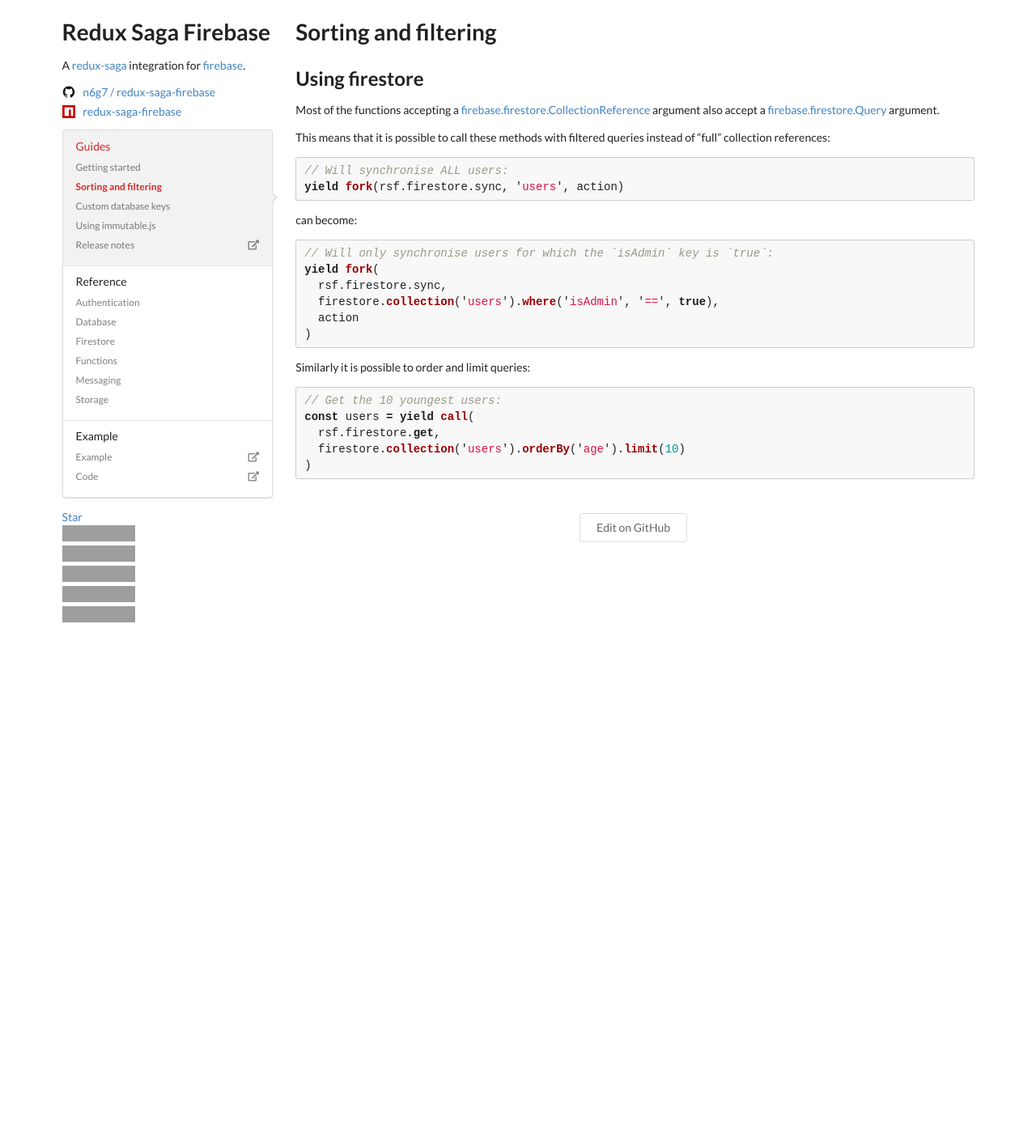
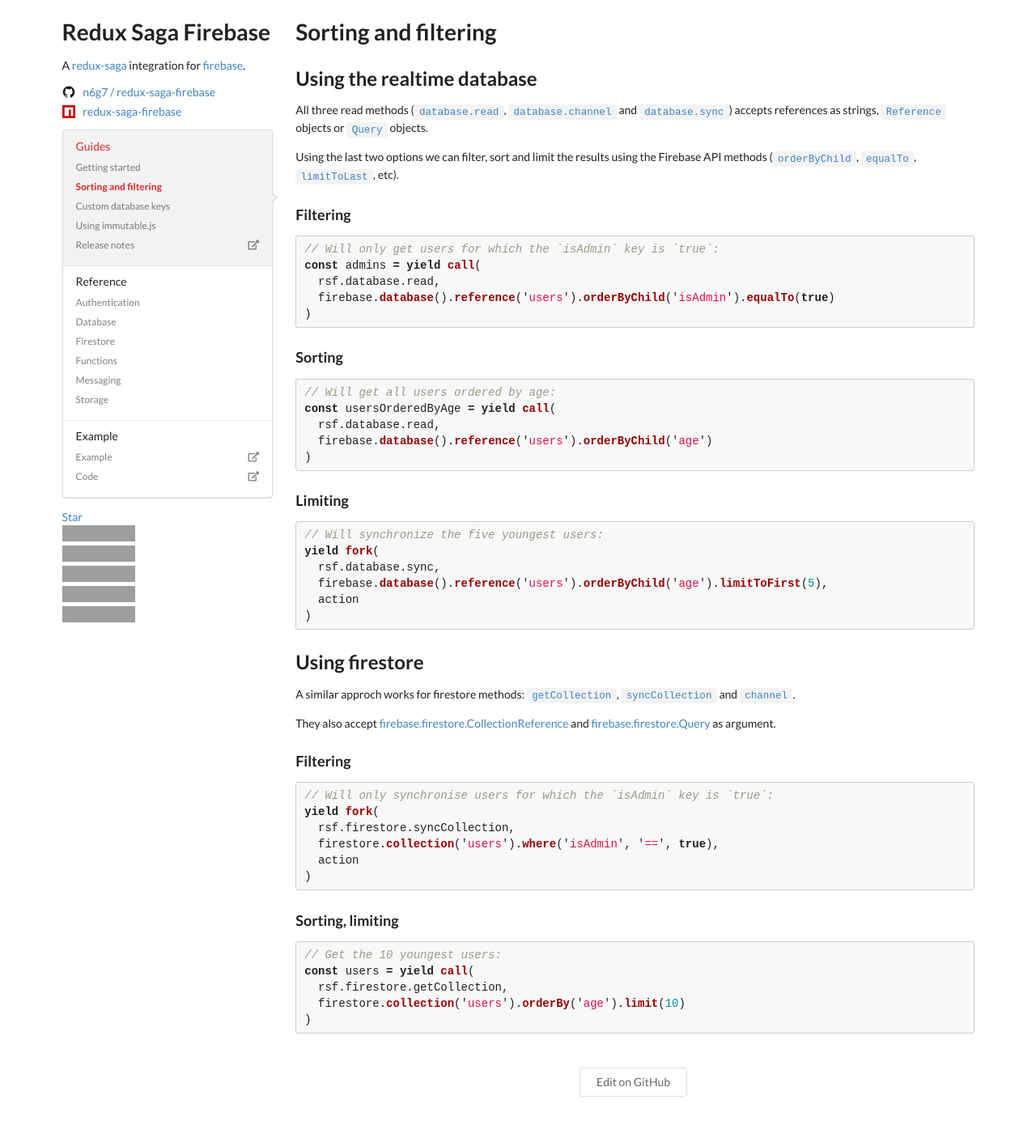
Before and after one commit to n6g7/redux-saga-firebase, a Jekyll site: the page built from docs/_guides/sorting-filtering.md, in a window 1280 px wide. Shown: the whole page at 81% size. Built offline with Jekyll 4.4.1, drawn with Linux system fonts in a browser that asks for light colours; nearby versions of some CDN libraries; before the commit the page ends 900 px from its top, so only the background shows below that; grey boxes are pictures that could not be loaded.

Commit message:
Improve sorting, filtering docs.

````diff
--- a/docs/_guides/sorting-filtering.md
+++ b/docs/_guides/sorting-filtering.md
@@ -3,34 +3,66 @@
 layout: guide
 ---
 
+## Using the realtime database
+
+All three read methods ([`database.read`](/redux-saga-firebase/reference/database#read), [`database.channel`](/redux-saga-firebase/reference/database#channel) and [`database.sync`](/redux-saga-firebase/reference/database#sync)) accepts references as strings, [`Reference`](https://firebase.google.com/docs/reference/js/firebase.database.Reference) objects or [`Query`](https://firebase.google.com/docs/reference/js/firebase.database.Query) objects.
+
+Using the last two options we can filter, sort and limit the results using the Firebase API methods ([`orderByChild`](https://firebase.google.com/docs/reference/js/firebase.database.Reference#orderByChild), [`equalTo`](https://firebase.google.com/docs/reference/js/firebase.database.Reference#equalTo), [`limitToLast`](https://firebase.google.com/docs/reference/js/firebase.database.Reference#limitToLast), etc).
+
+### Filtering
+
+```js
+// Will only get users for which the `isAdmin` key is `true`:
+const admins = yield call(
+  rsf.database.read,
+  firebase.database().reference('users').orderByChild('isAdmin').equalTo(true)
+)
+```
+
+### Sorting
+
+```js
+// Will get all users ordered by age:
+const usersOrderedByAge = yield call(
+  rsf.database.read,
+  firebase.database().reference('users').orderByChild('age')
+)
+```
+
+### Limiting
+
+```js
+// Will synchronize the five youngest users:
+yield fork(
+  rsf.database.sync,
+  firebase.database().reference('users').orderByChild('age').limitToFirst(5),
+  action
+)
+```
+
 ## Using firestore
 
-Most of the functions accepting a [firebase.firestore.CollectionReference](https://firebase.google.com/docs/reference/js/firebase.firestore.CollectionReference) argument also accept a [firebase.firestore.Query](https://firebase.google.com/docs/reference/js/firebase.firestore.Query) argument.
+A similar approch works for firestore methods: [`getCollection`](https://n6g7.github.io/redux-saga-firebase/reference/firestore#getCollection), [`syncCollection`](https://n6g7.github.io/redux-saga-firebase/reference/firestore#syncCollection) and [`channel`](https://n6g7.github.io/redux-saga-firebase/reference/firestore#channel).
 
-This means that it is possible to call these methods with filtered queries instead of "full" collection references:
+They also accept [firebase.firestore.CollectionReference](https://firebase.google.com/docs/reference/js/firebase.firestore.CollectionReference) and [firebase.firestore.Query](https://firebase.google.com/docs/reference/js/firebase.firestore.Query) as argument.
 
-```js
-// Will synchronise ALL users:
-yield fork(rsf.firestore.sync, 'users', action)
-```
-
-can become:
+### Filtering
 
 ```js
 // Will only synchronise users for which the `isAdmin` key is `true`:
 yield fork(
-  rsf.firestore.sync,
+  rsf.firestore.syncCollection,
   firestore.collection('users').where('isAdmin', '==', true),
   action
 )
 ```
 
-Similarly it is possible to order and limit queries:
+### Sorting, limiting
 
 ```js
 // Get the 10 youngest users:
 const users = yield call(
-  rsf.firestore.get,
+  rsf.firestore.getCollection,
   firestore.collection('users').orderBy('age').limit(10)
 )
 ```
````
